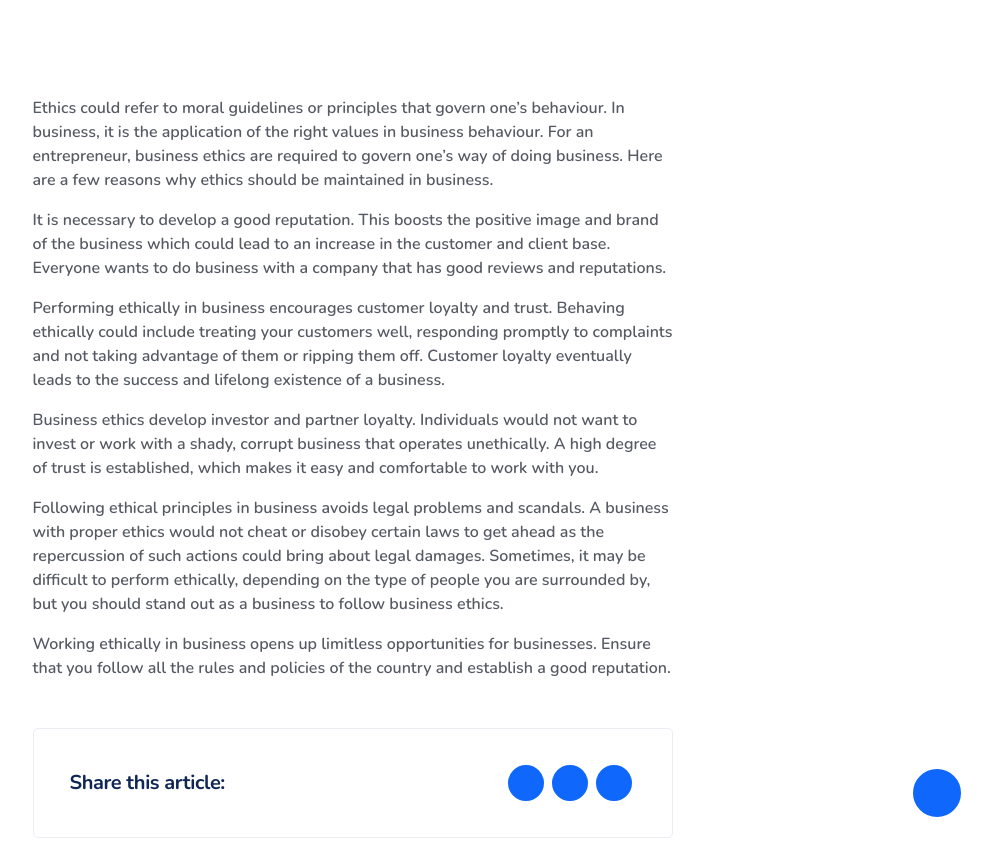
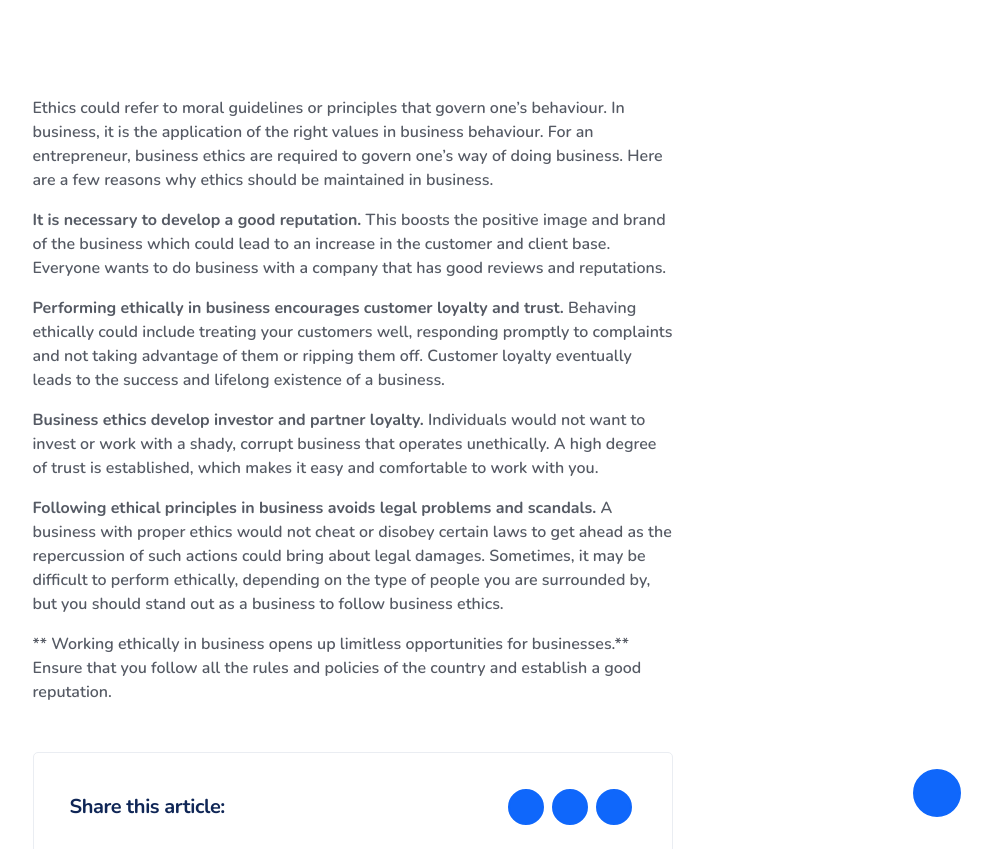
Before and after one commit to neo360africa3/neo360africa3.github.io, a Jekyll site: the page built from _posts/2019-11-14-ethics-in-business.markdown, in a window 1280 px wide and 900 px high, scrolled down 696 px, cut to the strip 51-900 px from the top of the window. Shown: the whole strip, without its empty margins (287-1279 px from the left). Built offline with Jekyll 4.4.1, drawn with Linux system fonts in a browser that asks for light colours; our own code applies the rules of GitHub Pages for plain Markdown files; a script that is not in the unit is left out.

```diff
--- a/_posts/2019-11-14-ethics-in-business.markdown
+++ b/_posts/2019-11-14-ethics-in-business.markdown
@@ -23,16 +23,16 @@ image: https://res.cloudinary.com/neo360africa/image/upload/v1573741884/NEO360%2
 Ethics could refer to moral guidelines or principles that govern one’s behaviour. In business, it is the application of the right values in business behaviour. For an entrepreneur, business ethics are required to govern one’s way of doing business. Here are a few reasons why ethics should be maintained in business.
 
 
-It is necessary to develop a good reputation. This boosts the positive image and brand of the business which could lead to an increase in the customer and client base. Everyone wants to do business with a company that has good reviews and reputations.
+**It is necessary to develop a good reputation.** This boosts the positive image and brand of the business which could lead to an increase in the customer and client base. Everyone wants to do business with a company that has good reviews and reputations.
 
 
-Performing ethically in business encourages customer loyalty and trust. Behaving ethically could include treating your customers well, responding promptly to complaints and not taking advantage of them or ripping them off. Customer loyalty eventually leads to the success and lifelong existence of a business.
+**Performing ethically in business encourages customer loyalty and trust.** Behaving ethically could include treating your customers well, responding promptly to complaints and not taking advantage of them or ripping them off. Customer loyalty eventually leads to the success and lifelong existence of a business.
 
 
-Business ethics develop investor and partner loyalty. Individuals would not want to invest or work with a shady, corrupt business that operates unethically. A high degree of trust is established, which makes it easy and comfortable to work with you.
+**Business ethics develop investor and partner loyalty.** Individuals would not want to invest or work with a shady, corrupt business that operates unethically. A high degree of trust is established, which makes it easy and comfortable to work with you.
 
 
-Following ethical principles in business avoids legal problems and scandals. A business with proper ethics would not cheat or disobey certain laws to get ahead as the repercussion of such actions could bring about legal damages. Sometimes, it may be difficult to perform ethically, depending on the type of people you are surrounded by, but you should stand out as a business to follow business ethics.
+**Following ethical principles in business avoids legal problems and scandals.** A business with proper ethics would not cheat or disobey certain laws to get ahead as the repercussion of such actions could bring about legal damages. Sometimes, it may be difficult to perform ethically, depending on the type of people you are surrounded by, but you should stand out as a business to follow business ethics.
 
-
-Working ethically in business opens up limitless opportunities for businesses. Ensure that you follow all the rules and policies of the country and establish a good reputation.
+**
+Working ethically in business opens up limitless opportunities for businesses.** Ensure that you follow all the rules and policies of the country and establish a good reputation.
```
